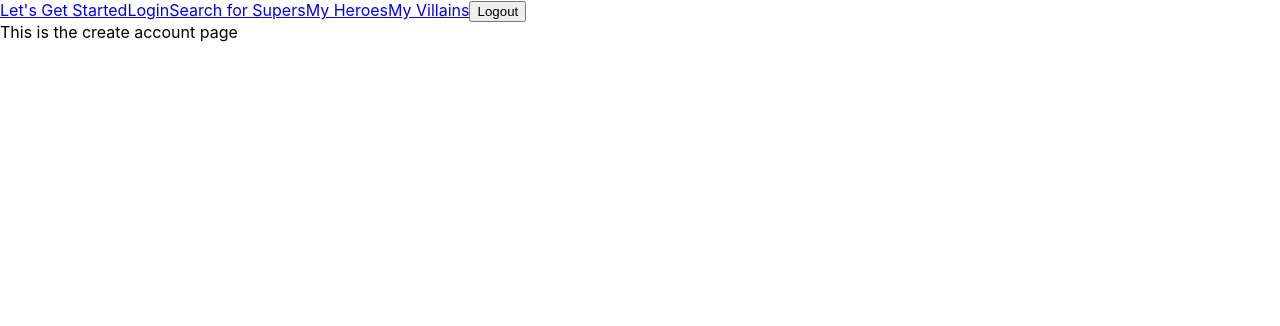
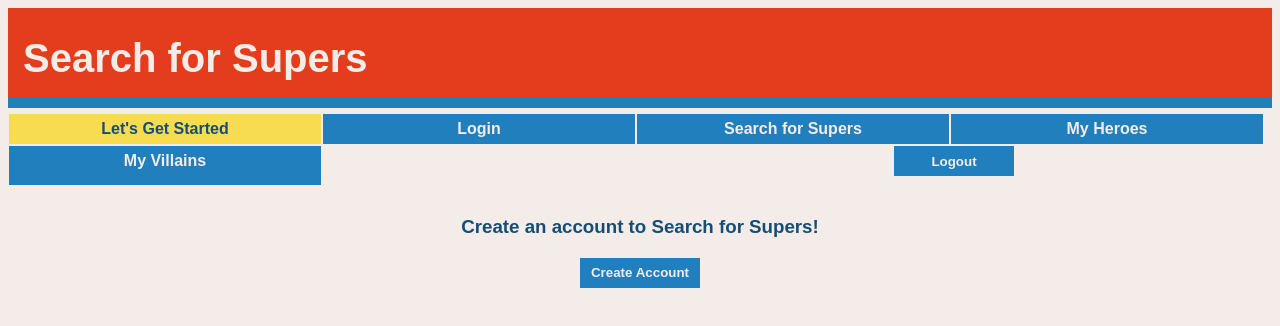
Before and after one commit to seth-allgire/superhero-search-react, a React (Create React App) app: page /createAcct in a window 1280 px wide. Shown: the top 326 px of the page. Built offline with nearby package versions, Linux system fonts and the light colour scheme.

Commit message:
adds account creation

```diff
--- a/public/index.html
+++ b/public/index.html
@@ -2,7 +2,10 @@
 <html lang="en">
   <head>
     <meta charset="utf-8" />
-    <link rel="icon" href="%PUBLIC_URL%/favicon.ico" />
+    <link
+      rel="icon"
+      href="https://cdn.pixabay.com/photo/2020/05/07/19/46/hero-5142940_1280.png"
+    />
     <meta name="viewport" content="width=device-width, initial-scale=1" />
     <meta name="theme-color" content="#000000" />
     <meta
@@ -24,7 +27,13 @@
       work correctly both with client-side routing and a non-root public URL.
       Learn how to configure a non-root public URL by running `npm run build`.
     -->
-    <title>React App</title>
+    <title>Search for Supers</title>
+    <link rel="preconnect" href="https://fonts.googleapis.com" />
+    <link rel="preconnect" href="https://fonts.gstatic.com" crossorigin />
+    <link
+      href="https://fonts.googleapis.com/css2?family=Architects+Daughter&display=swap"
+      rel="stylesheet"
+    />
   </head>
   <body>
     <noscript>You need to enable JavaScript to run this app.</noscript>
--- a/src/App.js
+++ b/src/App.js
@@ -15,6 +15,8 @@ import Menu from "./components/Menu";
 
 function App() {
   return (
+    <>
+      <header className="header">Search for Supers</header>
       <Router>
         <Menu />
         <Switch>
@@ -38,6 +40,7 @@ function App() {
           </Route>
         </Switch>
       </Router>
+    </>
   );
 }
 
--- a/src/components/CreateAccountPage.js
+++ b/src/components/CreateAccountPage.js
@@ -1,5 +1,113 @@
-import React from "react";
+import React, { useContext, useState } from "react";
+import { HeroContext } from "../shared/HeroContext";
 
 export default function CreateAccountPage() {
-  return <div>This is the create account page</div>;
+  const [showDiv, setShowDiv] = useState(false);
+  const [firstName, setFirstName] = useState("");
+  const [lastName, setLastName] = useState("");
+  const [acctUser, setAcctUser] = useState("");
+  const [acctPassword, setAcctPassword] = useState("");
+  const [error, setError] = useState(false);
+  const onClick = () => setShowDiv(true);
+  const { setAccount, setAccountPswd } = useContext(HeroContext);
+  return (
+    <div>
+      <h3 className="section-head">Create an account to Search for Supers!</h3>
+      <button className="form-button" onClick={onClick}>
+        Create Account
+      </button>
+
+      {showDiv === true && (
+        <div>
+          <div className="form-section">
+            <label className="form-label" htmlFor="firstName">
+              First name:
+            </label>
+            <input
+              className="form-input"
+              value={firstName}
+              onChange={(e) => setFirstName(e.target.value)}
+              id="firstName"
+              placeholder="first"
+            ></input>
+            <div className="form-error">
+              {error &&
+                firstName.length < 2 &&
+                "First name must contain at least 2 characters"}
+            </div>
+          </div>
+          <div className="form-section">
+            <label className="form-label" htmlFor="lastName">
+              Last name:
+            </label>
+            <input
+              className="form-input"
+              value={lastName}
+              onChange={(e) => setLastName(e.target.value)}
+              id="lastName"
+              placeholder="last"
+            ></input>
+            <div className="form-error">
+              {error &&
+                lastName.length < 2 &&
+                "Last name must contain at least 2 characters"}
+            </div>
+          </div>
+          <div className="form-section">
+            <label className="form-label" htmlFor="acctUser">
+              Create Username:
+            </label>
+            <input
+              className="form-input"
+              value={acctUser}
+              onChange={(e) => setAcctUser(e.target.value)}
+              id="acctUser"
+              placeholder="your alter ego"
+            ></input>
+            <div className="form-error">
+              {error &&
+                acctUser.length < 4 &&
+                "Username must contain at least 4 characters"}
+            </div>
+          </div>
+          <div className="form-section">
+            <label className="form-label" htmlFor="acctPassword">
+              Create Password:
+            </label>
+            <input
+              className="form-input"
+              type="password"
+              value={acctPassword}
+              onChange={(e) => setAcctPassword(e.target.value)}
+              id="acctUser"
+              placeholder="your password"
+            ></input>
+            <div className="form-error">
+              {error &&
+                acctPassword.length < 4 &&
+                "Password must contain at least 4 characters"}
+            </div>
+          </div>
+          <button
+            className="form-button"
+            onClick={() => {
+              if (
+                firstName.length < 2 ||
+                lastName < 2 ||
+                acctUser.length < 4 ||
+                acctPassword.length < 4
+              ) {
+                setError(true);
+                return;
+              }
+              setAccount(acctUser);
+              setAccountPswd(acctPassword);
+            }}
+          >
+            Submit
+          </button>
+        </div>
+      )}
+    </div>
+  );
 }
--- a/src/components/Menu.js
+++ b/src/components/Menu.js
@@ -3,23 +3,33 @@ import { NavLink } from "react-router-dom";
 import { HeroContext } from "../shared/HeroContext";
 
 export default function Menu() {
-  const { user, acctUser, logoutUser } = useContext(HeroContext);
+  const { user, account, logoutUser } = useContext(HeroContext);
   return (
-    <nav>
-      <>
-        {/* {!acctUser && !user &&  */}
-        <NavLink to="/createAcct">Let's Get Started</NavLink>
+    <nav className="menu">
+      {/* {!account && !user &&  */}
+      <NavLink to="/createAcct" className="link">
+        Let's Get Started
+      </NavLink>
 
-        {/* {acctUser && !user &&  */}
-        <NavLink to="/login">Login</NavLink>
+      {/* {account && !user &&  */}
+      <NavLink to="/login" className="link" activeClassName="active">
+        Login
+      </NavLink>
 
-        {/* {acctUser && user && (
+      {/* {account && user && (
         <> */}
-        <NavLink to="/search">Search for Supers</NavLink>
-        <NavLink to="/myHeroes">My Heroes</NavLink>
-        <NavLink to="/myVillains">My Villains</NavLink>
-        <button onClick={logoutUser}>Logout</button>
-      </>
+      <NavLink to="/search" className="link" activeClassName="active">
+        Search for Supers
+      </NavLink>
+      <NavLink to="/myHeroes" className="link" activeClassName="active">
+        My Heroes
+      </NavLink>
+      <NavLink to="/myVillains" className="link" activeClassName="active">
+        My Villains
+      </NavLink>
+      <button className="form-button" onClick={logoutUser}>
+        Logout
+      </button>
     </nav>
   );
 }
--- a/src/index.css
+++ b/src/index.css
@@ -1,4 +1,4 @@
-body {
+/* body {
   margin: 0;
   font-family: -apple-system, BlinkMacSystemFont, 'Segoe UI', 'Roboto', 'Oxygen',
     'Ubuntu', 'Cantarell', 'Fira Sans', 'Droid Sans', 'Helvetica Neue',
@@ -10,4 +10,95 @@ body {
 code {
   font-family: source-code-pro, Menlo, Monaco, Consolas, 'Courier New',
     monospace;
+} */
+body {
+  background-color: #f3ece8;
+  font-family: Arial, Helvetica, sans-serif;
 }
+
+.header {
+  height: 90px;
+  line-height: 100px;
+  background-color: #e43d1d;
+  padding-left: 15px;
+  color: #f3ece8;
+  font-size: 40px;
+  font-weight: bold;
+  border-bottom: 10px solid #217fbe;
+  margin-bottom: 5px;
+}
+
+.section-head {
+  margin-top: 30px;
+  color: #144e75;
+  text-align: center;
+}
+
+.menu {
+  display: flex;
+  flex-wrap: wrap;
+}
+
+.link {
+  margin: 1px;
+  font-weight: 600;
+  /* font-family: "Architects Daughter", cursive; */
+  text-align: center;
+  line-height: 30px;
+  color: #f3ece8;
+  flex-basis: calc(25% - 4px);
+  /* background-color: #f7db51; */
+  background-color: #217fbe;
+  text-decoration: none;
+}
+
+.link:hover {
+  background-color: #5e95b9;
+}
+
+.active,
+.active:hover {
+  background-color: #f7db51;
+  color: #144e75;
+}
+
+.form-section {
+  display: flex;
+  flex-flow: row wrap;
+  padding: 5px;
+  justify-content: center;
+}
+
+.form-label {
+  text-align: right;
+  color: #144e75;
+  margin-right: 5px;
+}
+
+.form-input {
+  flex-basis: 25%;
+}
+
+.form-error {
+  color: #e43d1d;
+  text-align: center;
+  font-style: italic;
+  min-height: 20px;
+  flex-basis: 100%;
+}
+
+.form-button {
+  width: 120px;
+  height: 30px;
+  border: none;
+  color: #f3ece8;
+  font-weight: 600;
+  margin-left: calc(50% - 60px);
+  margin-top: 1px;
+  margin-bottom: 10px;
+  background-color: #217fbe;
+}
+
+.form-button:hover {
+  background-color: #5e95b9;
+}
--- a/src/shared/HeroContext.js
+++ b/src/shared/HeroContext.js
@@ -3,7 +3,8 @@ import React, { useCallback, useState } from "react";
 export const HeroContext = React.createContext(null);
 
 export function HeroProvider(props) {
-  const [acctUser, setAcctUser] = useState("");
+  const [account, setAccount] = useState("");
+  const [accountPswd, setAccountPswd] = useState("");
   const [user, setUser] = useState("");
   const [search, setSearch] = useState([]);
   const [myHeroes, setMyHeroes] = useState([]);
@@ -32,13 +33,15 @@ export function HeroProvider(props) {
   return (
     <HeroContext.Provider
       value={{
-        acctUser,
-        setAcctUser,
+        account,
+        accountPswd,
         user,
+        search,
+        myHeroes,
+        setAccount,
+        setAccountPswd,
         setUser,
-        search,
         setSearch,
-        myHeroes,
         addMyHero,
         deleteMyHero,
         logoutUser,
```
Lines whose indentation alone changed are shown as unchanged.
